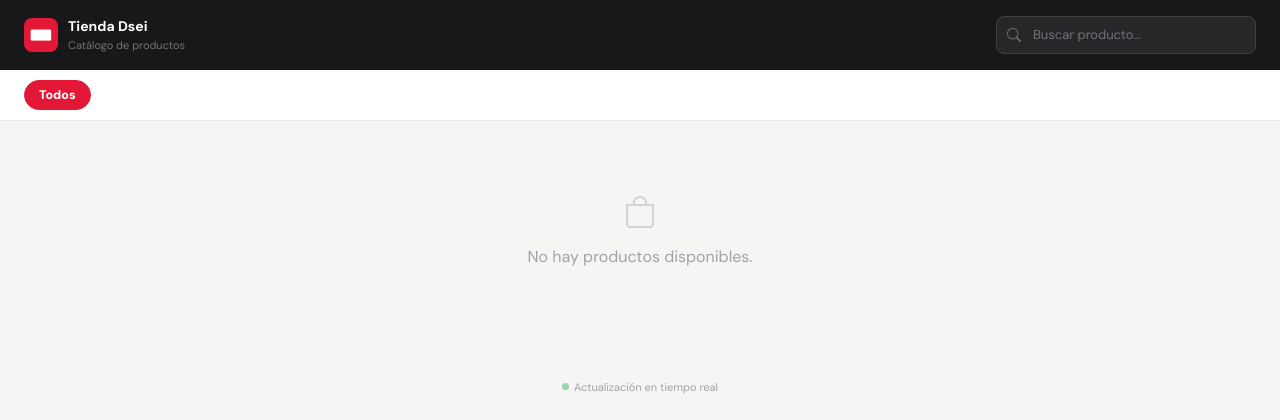
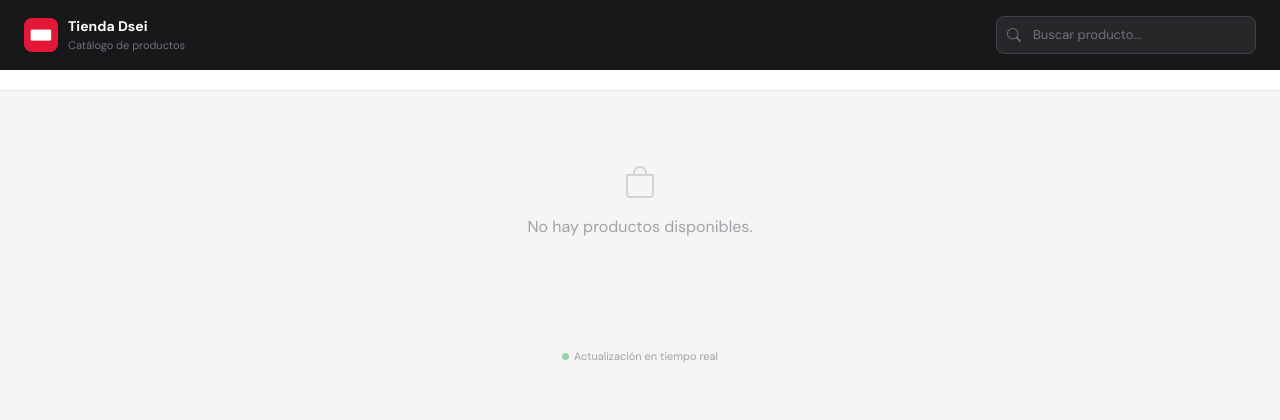
Before and after one commit to xlDeadman/tiendita, a Django app: page /catalogo/ in a window 1280 px wide. Shown: the top 420 px of the page. Run offline with Django 5.2, Linux system fonts and the light colour scheme; data that the repository does not hold is empty.

Commit message:
Actualizar diseño del catálogo

```diff
--- a/inventario/templates/inventario/catalogo.html
+++ b/inventario/templates/inventario/catalogo.html
@@ -625,7 +625,6 @@
 
 <!-- Filtros -->
 <div class="filtros-bar">
-  <button class="filtro-btn active" onclick="filtrar('todos', this)">Todos</button>
 
   {% for cat in categorias %}
   <button class="filtro-btn" onclick="filtrar('{{ cat.nombre }}', this)">
```
